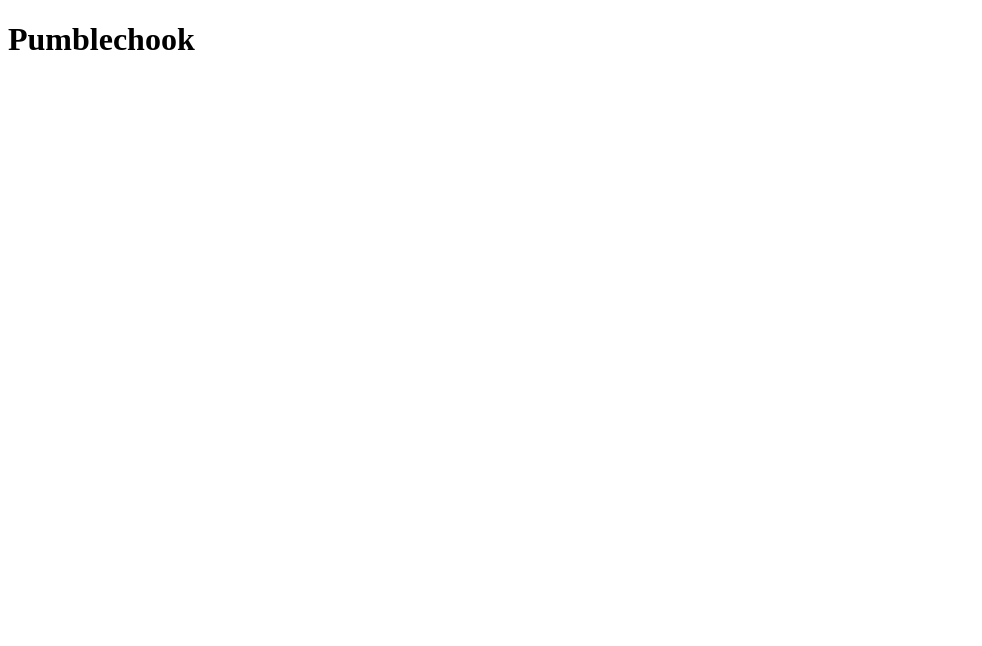
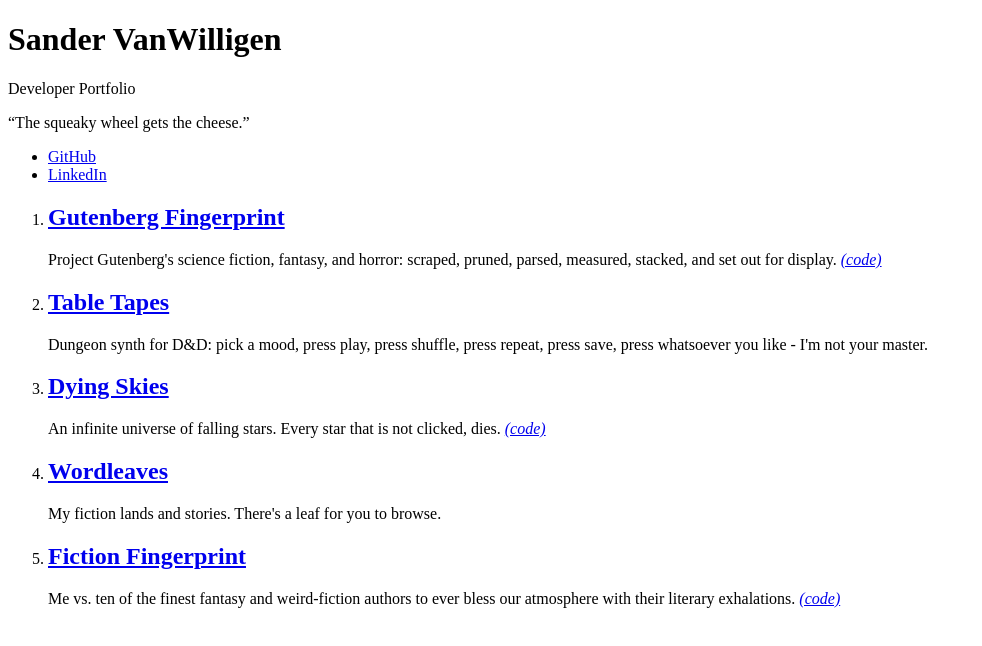
Before and after one commit to sandervw/pumblechook, an Astro site: page / in a window 1280 px wide. Shown: the whole page, without its empty margins (0-982 px from the left). Built offline with nearby package versions, Linux system fonts and the light colour scheme; Astro itself is replaced by a stand-in of ours.

Commit message:
Show every name, logline, and link as real text
parsePortfolio checks the content sheet's words and links against the
portfolio rules, and a broken rule fails the build. The page prints the
owner's mark and the five projects as plain text and anchors.

Co-Authored-By: Claude Fable 5.2 <noreply@anthropic.com>

```diff
--- a/core/portfolio/index.ts
+++ b/core/portfolio/index.ts
@@ -6,11 +6,13 @@ export interface Project {
   readonly repositoryLink?: string;
 }
 
-/** The owner's name, one-line bio, and profile links. */
+/** The owner's name, tag, one-line bio, and profile links. */
 export interface OwnerMark {
   readonly name: string;
+  readonly tag: string;
   readonly bio: string;
-  readonly profileLinks: readonly string[];
+  readonly gitHubLink: string;
+  readonly linkedInLink: string;
 }
 
 /** The owner's mark plus the ordered list of projects. */
@@ -24,3 +26,59 @@ export interface BrokenRule {
   readonly rule: string;
   readonly badValue: string;
 }
+
+const PROJECT_COUNT = 5;
+const LOGLINE_WORD_LIMIT = 25;
+const SECURE_START = "https://";
+
+/** Fail a portfolio that has more or fewer than five projects. */
+function checkProjectCount(projects: readonly Project[]): BrokenRule[] {
+  if (projects.length === PROJECT_COUNT) {
+    return [];
+  }
+  return [{ rule: `A portfolio has exactly ${PROJECT_COUNT} projects`, badValue: `${projects.length} projects` }];
+}
+
+/** Fail every project name that an earlier project already uses. */
+function checkUniqueNames(projects: readonly Project[]): BrokenRule[] {
+  const names = projects.map((project) => project.name);
+  return names
+    .filter((name, position) => names.indexOf(name) < position)
+    .map((name) => ({ rule: "Project names are unique", badValue: name }));
+}
+
+/** Fail a logline that is empty or longer than 25 words. */
+function checkLogline(project: Project): BrokenRule[] {
+  const wordCount = project.logline.split(/\s+/).filter((word) => word !== "").length;
+  if (wordCount >= 1 && wordCount <= LOGLINE_WORD_LIMIT) {
+    return [];
+  }
+  return [{ rule: `A logline has one to ${LOGLINE_WORD_LIMIT} words`, badValue: project.logline }];
+}
+
+/** Fail a link that is not an absolute secure address. */
+function checkLink(link: string): BrokenRule[] {
+  if (link.startsWith(SECURE_START) && URL.canParse(link)) {
+    return [];
+  }
+  return [{ rule: "Every link is an absolute https URL", badValue: link }];
+}
+
+/** List every link the portfolio carries, in page order. */
+function listLinks(portfolio: Portfolio): string[] {
+  const projectLinks = portfolio.projects.flatMap((project) =>
+    project.repositoryLink === undefined ? [project.liveSiteLink] : [project.liveSiteLink, project.repositoryLink],
+  );
+  return [portfolio.ownerMark.gitHubLink, portfolio.ownerMark.linkedInLink, ...projectLinks];
+}
+
+/** Return the portfolio, or every rule its content breaks. */
+export function parsePortfolio(content: Portfolio): Portfolio | BrokenRule[] {
+  const brokenRules = [
+    ...checkProjectCount(content.projects),
+    ...checkUniqueNames(content.projects),
+    ...content.projects.flatMap(checkLogline),
+    ...listLinks(content).flatMap(checkLink),
+  ];
+  return brokenRules.length > 0 ? brokenRules : content;
+}
--- a/package.json
+++ b/package.json
@@ -10,6 +10,7 @@
     "build": "astro check && astro build",
     "preview": "wrangler dev",
     "boundaries": "depcruise core site tests --config .dependency-cruiser.cjs",
+    "test:unit": "node --test \"tests/unit/**/*.test.ts\"",
     "test:integration": "node --test \"tests/integration/**/*.test.ts\""
   },
   "devDependencies": {
--- /dev/null
+++ b/site/content/portfolio.ts
@@ -0,0 +1,45 @@
+import type { Portfolio } from "../../core/portfolio/index.ts";
+
+/** The words and links from docs/content.md, letter for letter. */
+export const PORTFOLIO_CONTENT: Portfolio = {
+  ownerMark: {
+    name: "Sander VanWilligen",
+    tag: "Developer Portfolio",
+    bio: "The squeaky wheel gets the cheese.",
+    gitHubLink: "https://github.com/sandervw",
+    linkedInLink: "https://www.linkedin.com/in/sandervw/",
+  },
+  projects: [
+    {
+      name: "Gutenberg Fingerprint",
+      logline:
+        "Project Gutenberg's science fiction, fantasy, and horror: scraped, pruned, parsed, measured, stacked, and set out for display.",
+      liveSiteLink: "https://gufime.com",
+      repositoryLink: "https://github.com/sandervw/Gutenberg-Fingerprint",
+    },
+    {
+      name: "Table Tapes",
+      logline:
+        "Dungeon synth for D&D: pick a mood, press play, press shuffle, press repeat, press save, press whatsoever you like - I'm not your master.",
+      liveSiteLink: "https://tabletapes.com",
+    },
+    {
+      name: "Dying Skies",
+      logline: "An infinite universe of falling stars. Every star that is not clicked, dies.",
+      liveSiteLink: "https://dyingskies.com",
+      repositoryLink: "https://github.com/sandervw/dying-skies",
+    },
+    {
+      name: "Wordleaves",
+      logline: "My fiction lands and stories. There's a leaf for you to browse.",
+      liveSiteLink: "https://wordleaves.com",
+    },
+    {
+      name: "Fiction Fingerprint",
+      logline:
+        "Me vs. ten of the finest fantasy and weird-fiction authors to ever bless our atmosphere with their literary exhalations.",
+      liveSiteLink: "https://lucencies.com",
+      repositoryLink: "https://github.com/sandervw/Fiction-Fingerprint",
+    },
+  ],
+};
--- a/site/pages/index.astro
+++ b/site/pages/index.astro
@@ -1,7 +1,13 @@
 ---
-import type { Project } from "../../core/portfolio/index.ts";
+import { parsePortfolio } from "../../core/portfolio/index.ts";
+import { PORTFOLIO_CONTENT } from "../content/portfolio.ts";
 
-const projects: readonly Project[] = [];
+const parsed = parsePortfolio(PORTFOLIO_CONTENT);
+if (Array.isArray(parsed)) {
+  const complaints = parsed.map((broken) => `${broken.rule}: "${broken.badValue}"`);
+  throw new Error(`The content breaks the portfolio rules.\n${complaints.join("\n")}`);
+}
+const { ownerMark, projects } = parsed;
 ---
 
 <!doctype html>
@@ -13,10 +19,32 @@ const projects: readonly Project[] = [];
   </head>
   <body>
     <main>
-      <h1>Pumblechook</h1>
+      <h1>{ownerMark.name}</h1>
+      <p>{ownerMark.tag}</p>
+      <p>“{ownerMark.bio}”</p>
       <ul>
-        {projects.map((project) => <li>{project.name}</li>)}
+        <li><a href={ownerMark.gitHubLink}>GitHub</a></li>
+        <li><a href={ownerMark.linkedInLink}>LinkedIn</a></li>
       </ul>
+      <ol>
+        {
+          projects.map((project) => (
+            <li>
+              <h2>
+                <a href={project.liveSiteLink}>{project.name}</a>
+              </h2>
+              <p>
+                {project.logline}
+                {project.repositoryLink && (
+                  <a href={project.repositoryLink} aria-label={`${project.name} (code)`}>
+                    <i>(code)</i>
+                  </a>
+                )}
+              </p>
+            </li>
+          ))
+        }
+      </ol>
     </main>
   </body>
 </html>
```
Also changed, not shown: CLAUDE.md (+2 -2 lines), docs/architecture.md (+1 -0 lines), tests/integration/links.test.ts (added, +29 -0 lines), tests/unit/portfolio.test.ts (added, +67 -0 lines), .github/workflows/ci.yml, 1 other file.
